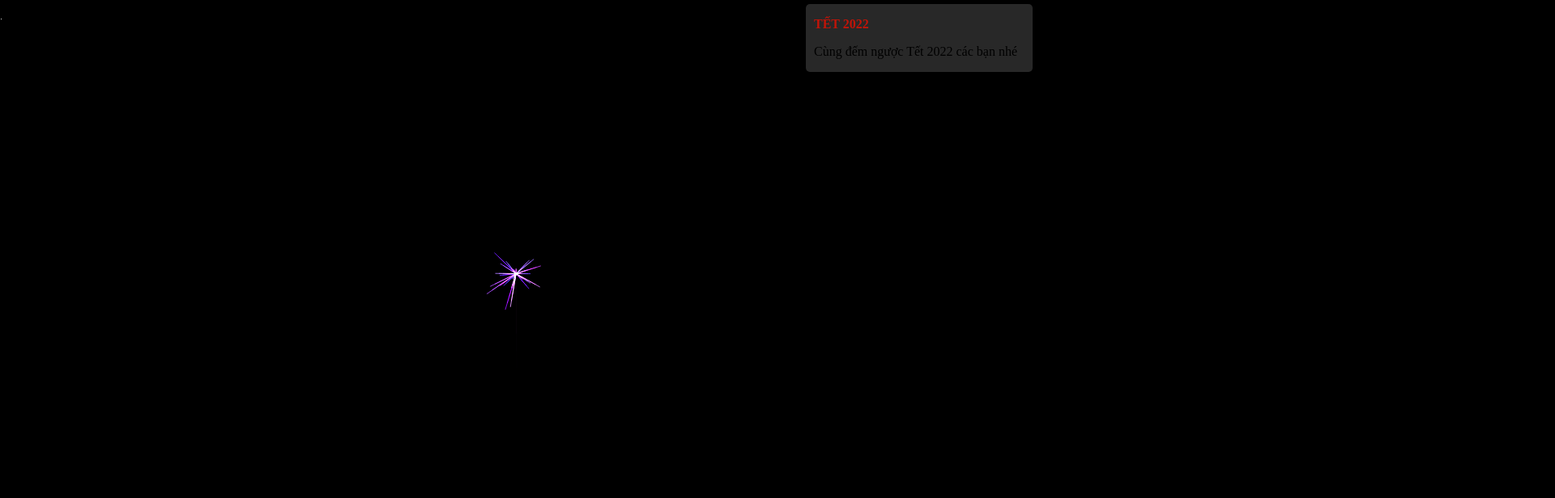
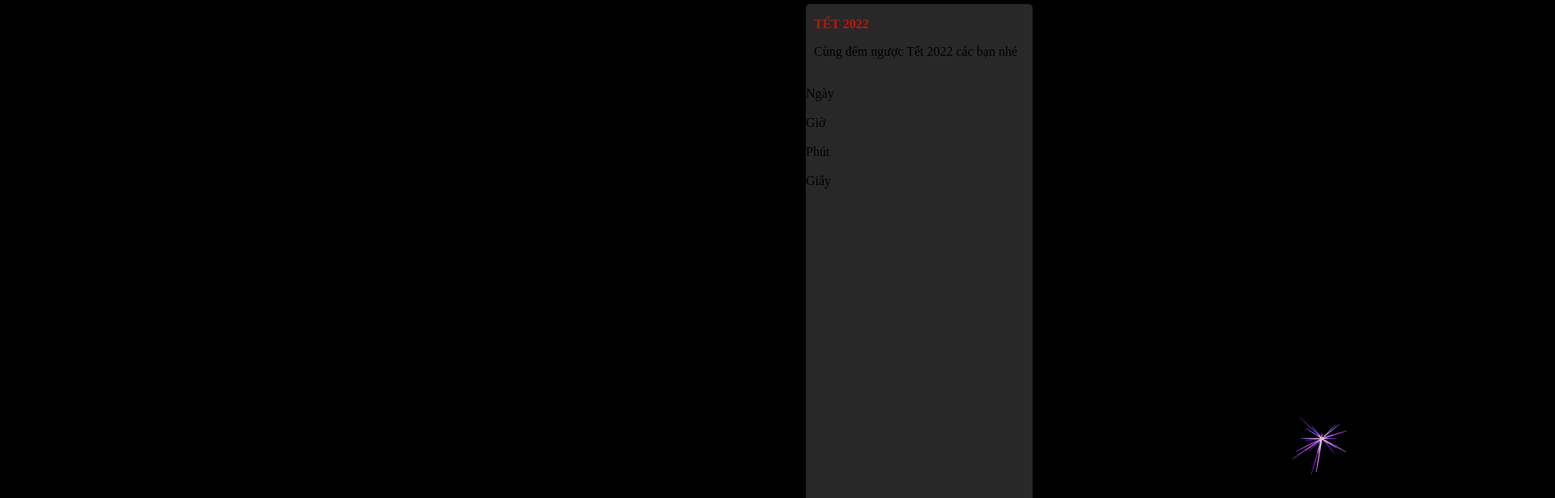
Before and after one commit to han3zzz/tet, a plain HTML site: page index.html in a window 1280 px wide. Shown: the top 616 px of the page at 81% size, 1920 px wide, since content can reach past the window. Drawn offline with Linux system fonts and the light colour scheme.

Commit message:
Update index.html

```diff
--- a/index.html
+++ b/index.html
@@ -9,10 +9,27 @@
 
 </head>
 <body>
-<iframe width="0%" height="0" scrolling="yes" frameborder="no" allow="autoplay" src="https://w.soundcloud.com/player/?url=https%3A//api.soundcloud.com/tracks/290210213&color=%23ccdeea&auto_play=true&hide_related=false&show_comments=true&show_user=true&show_reposts=false&show_teaser=true&visual=true"></iframe><div style="font-size: 10px; color: #cccccc;line-break: anywhere;word-break: normal;overflow: hidden;white-space: nowrap;text-overflow: ellipsis; font-family: Interstate,Lucida Grande,Lucida Sans Unicode,Lucida Sans,Garuda,Verdana,Tahoma,sans-serif;font-weight: 100;"><a href="https://soundcloud.com/blondy-5" title="" target="_blank" style="color: #cccccc; text-decoration: none;"></a> · <a href="https://soundcloud.com/blondy-5/happy-new-year-abba-cover" title="" target="_blank" style="color: #cccccc; text-decoration: none;"></a></div>
+<embed width="0" height="0" src="ok.mp3" autostart="true" loop="true">
 <div id="info">
 	<p style="color:#f2190a;" ><b>TẾT 2022</b></p>
 	<p>Cùng đếm ngược Tết 2022 các bạn nhé </p>
+	<div class="clearfix">
+            <div class="clock">
+                <div id="days" class="num">&nbsp;</div>
+                <div id="days-text" class="text">Ngày</div>
+            </div>
+            <div class="clock">
+                <div id="hours" class="num">&nbsp;</div>
+                <div id="hours-text" class="text">Giờ</div>
+            </div>
+            <div class="clock">
+                <div id="mins" class="num">&nbsp;</div>
+                <div id="mins-text" class="text">Phút</div>
+            </div>
+            <div class="clock">
+                <div id="secs" class="num">&nbsp;</div>
+                <div id="secs-text" class="text">Giây</div>
+            </div>
 </div>
 
 <canvas id="canvas">Canvas is not supported in your browser.</canvas>
```
